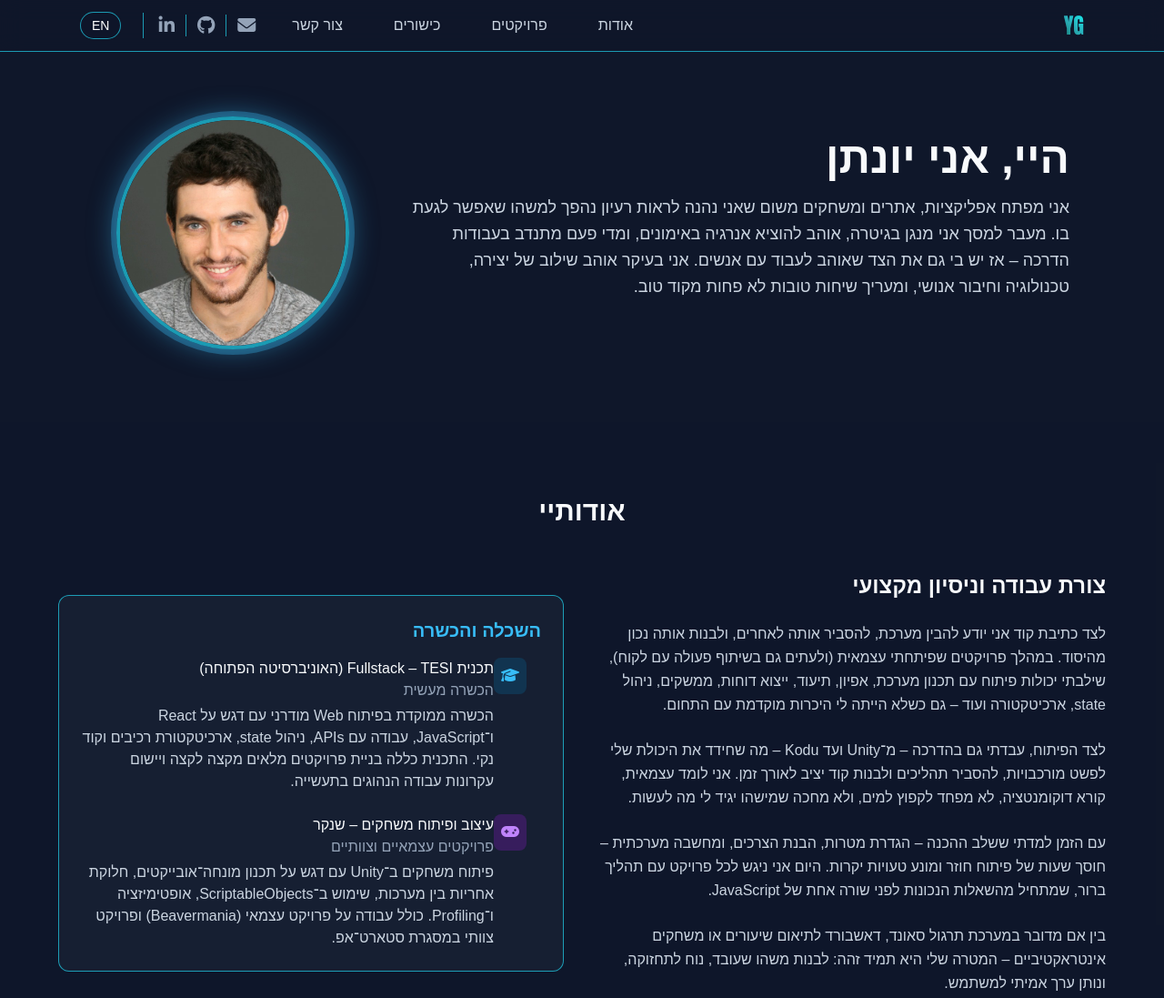
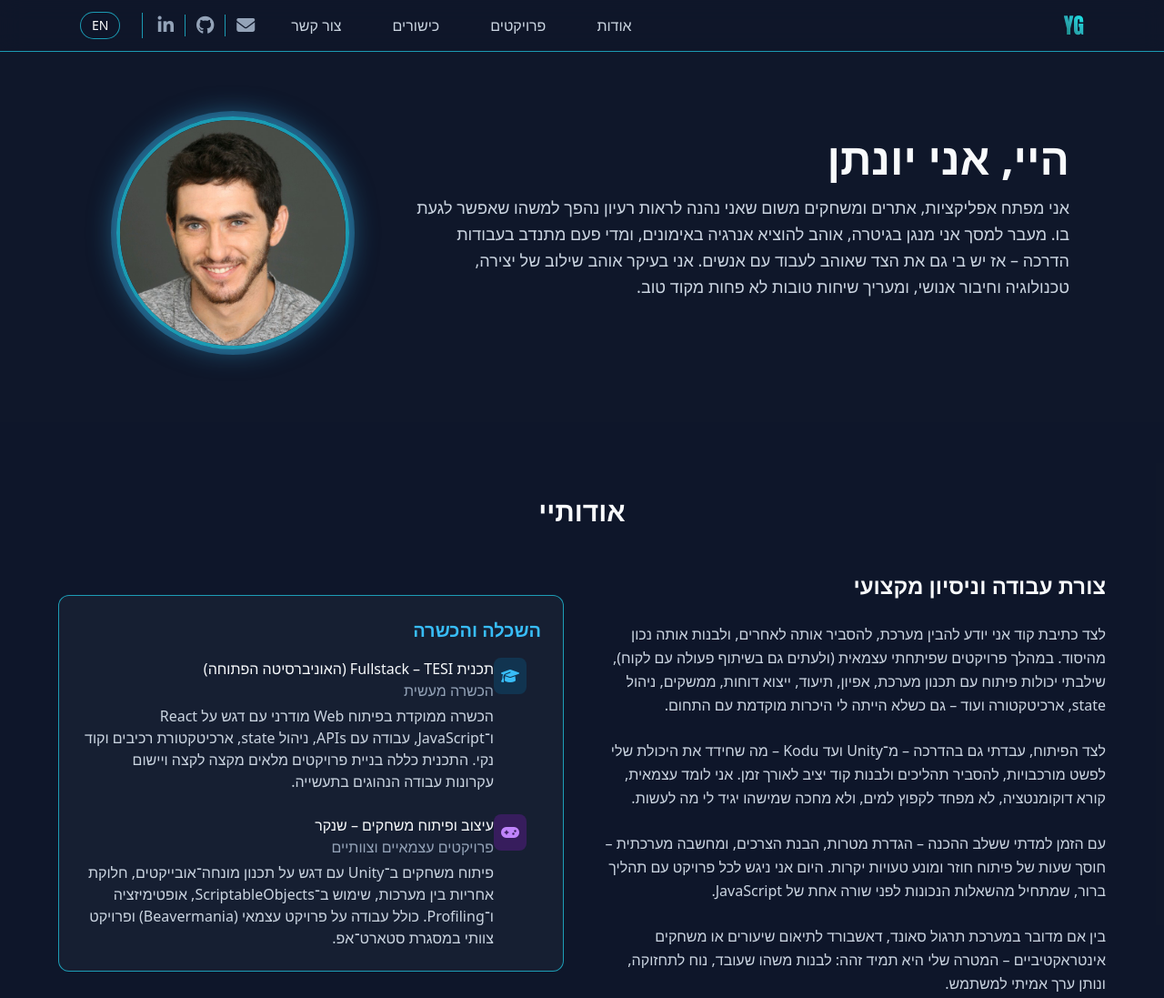
Before and after one commit to ygolan93/Yontatan_Personal, a plain HTML site: page Index.html in a window 1280 px wide. Shown: the top 1097 px of the page at 91% size. Drawn offline with nearby package versions, Linux system fonts and the light colour scheme.

Commit message:
Update body font family to open sans

```diff
--- a/styles.css
+++ b/styles.css
@@ -12,7 +12,7 @@
     --accent-border-color: rgba(34, 211, 238, 0.7);
 }
         body {
-            font-family: 'Rubik', sans-serif;
+            font-family: system-ui, -apple-system, BlinkMacSystemFont, 'Segoe UI', Roboto, Oxygen, Ubuntu, Cantarell, 'Open Sans', 'Helvetica Neue', sans-serif;
             background-color: #0f172a;
             color: #f8fafc;
             overflow-x: hidden;
```
